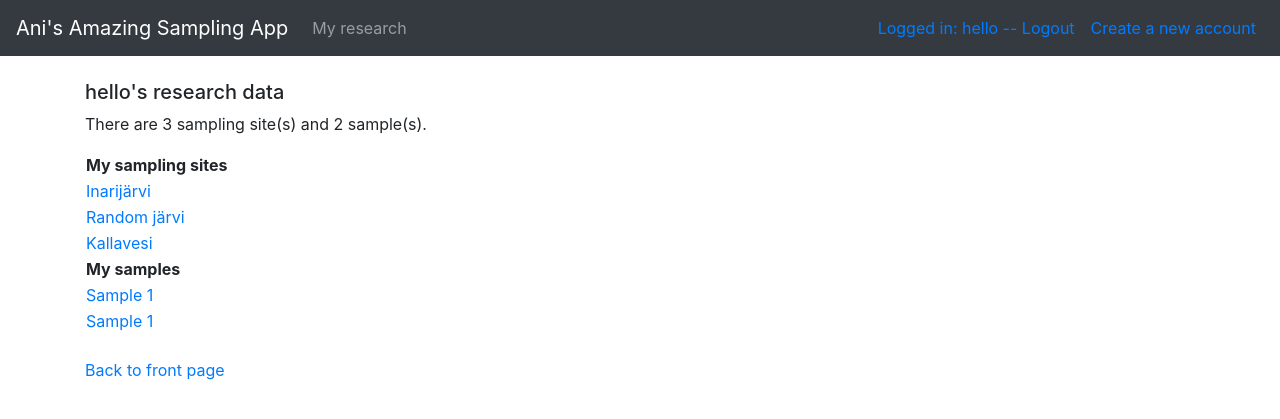
After one commit to ansolotli/Tutkimussovellus, a Flask app: page /auth/own in a window 1280 px wide. The commit adds this page. Shown: the top 419 px of the page. Run offline with Flask 2, Linux system fonts and the light colour scheme; a user stored in the database is signed in; data comes from the database, SQL or seed files in the repository; both versions use the stored data as it was after the commit; some libraries are stand-ins or nearby versions.

Commit message:
Page for user's own research data, database queries about user's data & toggle button for navbar

```diff
--- a/application/auth/models.py
+++ b/application/auth/models.py
@@ -48,3 +48,17 @@ class User(Base):
 
     def roles(self):
         return["ADMIN"]
+
+    @staticmethod
+    def count_users_sites(userid):
+        stmt = text("SELECT COUNT(users_sites.site_id) FROM users_sites WHERE user_id = :userid").params(userid=userid)
+
+        result = db.engine.execute(stmt)
+        return result.fetchone()[0]
+
+    @staticmethod
+    def count_users_samples(userid):
+        stmt = text("SELECT COUNT(users_samples.sample_id) FROM users_samples WHERE user_id = :userid").params(userid=userid)
+
+        result = db.engine.execute(stmt)
+        return result.fetchone()[0]
--- a/application/auth/views.py
+++ b/application/auth/views.py
@@ -1,7 +1,8 @@
 from flask import render_template, request, redirect, url_for
-from flask_login import login_user, logout_user
+from flask_login import login_user, logout_user, current_user
+from sqlalchemy import text
 
-from application import app, db
+from application import app, db, login_required
 from application.auth.models import User
 from application.auth.forms import LoginForm, NewUserForm
 
@@ -25,9 +26,11 @@ def auth_logout():
     logout_user()
     return redirect(url_for("index"))
 
+
 @app.route("/auth/new/")
 def auth_form():
     return render_template("auth/new.html", form = NewUserForm())
+
 
 @app.route("/auth/add", methods=["POST"])
 def auth_create():
@@ -42,3 +45,30 @@ def auth_create():
     db.session().commit()
 
     return redirect(url_for("index"))
+
+
+@app.route("/auth/own", methods=["GET"])
+@login_required()
+def auth_account():
+
+    user = User.query.filter_by(username=current_user.username).first()
+    sites = user.mysites
+    samples = user.mysamples
+
+    # sites ja samples -listojen sijaan yksi lista, jossa on näytteet per site
+
+    # stmt = text(
+    #     "SELECT users_samples.sample_id, users_samples.user_id, site.name, sample.samplename "
+    #     "FROM users_samples JOIN sample ON sample.id = users_samples.sample_id, sites_samples "
+    #     "JOIN site ON site.id = sites_samples.site_id WHERE users_samples.user_id=:user_id AND "
+    #     "sites_samples.sample_id=users_samples.sample_id").params(user_id=current_user.id)
+
+    # siteslist = db.engine.execute(stmt)
+    # db.session.commit()
+
+
+    users_sites = current_user.count_users_sites(current_user.id)
+    users_samples = current_user.count_users_samples(current_user.id)
+
+    return render_template("auth/ownaccount.html", user=current_user, sites=sites, samples=samples,
+        users_sites=users_sites, users_samples=users_samples)
--- a/application/sites/views.py
+++ b/application/sites/views.py
@@ -15,13 +15,12 @@ def sites_index():
 
 
 @app.route("/sites/<site_id>", methods=["GET"])
-def sites_show(site_id):
+def sites_show_one_site(site_id):
 
     site = Site.query.get(site_id)
     samples = site.samples
 
     return render_template("sites/single.html", site=site, form=RenameSiteForm(), samples=samples)
-#  = sample = Sample.query.filter(Sample.site_id == site_id)
 
 
 @app.route("/sites/new/", methods=["GET"])
@@ -39,7 +38,6 @@ def sites_create():
         return render_template("sites/new.html", form = form)
 
     s = Site(form.name.data)
-    # s.account_id = current_user.id
 
     user = User.query.filter_by(username=current_user.username).first()
     user.mysites.append(s)
@@ -83,4 +81,4 @@ def sites_rename(site_id):
 
     db.session.commit()
 
-    return redirect(url_for("sites_show", site_id=site_id))
+    return redirect(url_for("sites_show_one_site", site_id=site_id))
--- /dev/null
+++ b/application/templates/auth/ownaccount.html
@@ -0,0 +1,30 @@
+{% extends "layout.html" %}
+
+{% block body %}
+<form method="GET" action="{{ url_for('auth_account') }}">
+    <h5>{{ user.name }}'s research data</h5>
+    <p>There are {{ users_sites }} sampling site(s) and {{ users_samples }} sample(s).</p>
+
+    <table>
+        <tr>
+            <th>My sampling sites</th>
+        </tr>
+        {% for site in sites %}
+        <tr>
+            <td><a href="{{ url_for('sites_show_one_site', site_id=site.id) }}">{{ site.name }}</a> </td>
+        </tr>
+        {% endfor %}
+        <tr>
+            <th>My samples</th>
+        </tr>
+        {% for sample in samples %}
+        <tr>
+            <td><a href="{{ url_for('samples_show_one_sample', sample_id=sample.id) }}">{{ sample.samplename }}</a> </td>
+        </tr>
+        {% endfor %}
+        <tr>
+    </table>
+    <br>
+    <p><a href="{{ url_for('index') }}">Back to front page</a></p>
+</form>
+{% endblock %}
--- a/application/templates/layout.html
+++ b/application/templates/layout.html
@@ -4,16 +4,26 @@
 <head>
   <meta charset="utf-8">
   <title>Ani's Amazing Sampling App</title>
-  <link rel="stylesheet" href="https://maxcdn.bootstrapcdn.com/bootstrap/4.0.0/css/bootstrap.min.css" integrity="sha384-Gn5384xqQ1aoWXA+058RXPxPg6fy4IWvTNh0E263XmFcJlSAwiGgFAW/dAiS6JXm"
-    crossorigin="anonymous">
+  <link rel="stylesheet" href="https://maxcdn.bootstrapcdn.com/bootstrap/4.0.0/css/bootstrap.min.css"
+    integrity="sha384-Gn5384xqQ1aoWXA+058RXPxPg6fy4IWvTNh0E263XmFcJlSAwiGgFAW/dAiS6JXm" crossorigin="anonymous">
 </head>
 
 <body>
 
   <nav class="navbar navbar-expand-md navbar-dark bg-dark mb-4">
     <a class="navbar-brand" href="#">Ani's Amazing Sampling App</a>
+    <button class="navbar-toggler" type="button" data-toggle="collapse" data-target="#navbarCollapse"
+      aria-controls="navbarCollapse" aria-expanded="false" aria-label="Toggle navigation">
+      <span class="navbar-toggler-icon"></span>
+    </button>
+    <div class="collapse navbar-collapse" id="navbarCollapse">
+      <ul class="navbar-nav mr-auto">
+        <li class="nav-item">
+          <a class="nav-link" href="{{ url_for('auth_account') }} ">My research</a>
+        </li>
+      </ul>
       <div class="form-inline mt-2 mt-md-0 ml-auto">
-      <ul class="navbar-nav">
+        <ul class="navbar-nav ml-auto">
           <li class="nav-item active px-2">
             {% if current_user.is_authenticated %}
             <a href="{{ url_for('auth_logout') }}">Logged in: {{ current_user.name }} -- Logout</a>
@@ -36,11 +46,14 @@
     {% endblock %}
   </main>
 
-  <script src="https://code.jquery.com/jquery-3.2.1.slim.min.js" integrity="sha384-KJ3o2DKtIkvYIK3UENzmM7KCkRr/rE9/Qpg6aAZGJwFDMVNA/GpGFF93hXpG5KkN"
+  <script src="https://code.jquery.com/jquery-3.2.1.slim.min.js"
+    integrity="sha384-KJ3o2DKtIkvYIK3UENzmM7KCkRr/rE9/Qpg6aAZGJwFDMVNA/GpGFF93hXpG5KkN"
     crossorigin="anonymous"></script>
-  <script src="https://cdnjs.cloudflare.com/ajax/libs/popper.js/1.12.9/umd/popper.min.js" integrity="sha384-ApNbgh9B+Y1QKtv3Rn7W3mgPxhU9K/ScQsAP7hUibX39j7fakFPskvXusvfa0b4Q"
+  <script src="https://cdnjs.cloudflare.com/ajax/libs/popper.js/1.12.9/umd/popper.min.js"
+    integrity="sha384-ApNbgh9B+Y1QKtv3Rn7W3mgPxhU9K/ScQsAP7hUibX39j7fakFPskvXusvfa0b4Q"
     crossorigin="anonymous"></script>
-  <script src="https://maxcdn.bootstrapcdn.com/bootstrap/4.0.0/js/bootstrap.min.js" integrity="sha384-JZR6Spejh4U02d8jOt6vLEHfe/JQGiRRSQQxSfFWpi1MquVdAyjUar5+76PVCmYl"
+  <script src="https://maxcdn.bootstrapcdn.com/bootstrap/4.0.0/js/bootstrap.min.js"
+    integrity="sha384-JZR6Spejh4U02d8jOt6vLEHfe/JQGiRRSQQxSfFWpi1MquVdAyjUar5+76PVCmYl"
     crossorigin="anonymous"></script>
 
 </body>
--- a/application/templates/sites/list.html
+++ b/application/templates/sites/list.html
@@ -8,7 +8,7 @@
   </tr>
   {% for site in sites %}
   <tr>
-    <td><a href="{{ url_for('sites_show', site_id=site.id) }}">{{ site.name }}</a></td>
+    <td><a href="{{ url_for('sites_show_one_site', site_id=site.id) }}">{{ site.name }}</a></td>
   </tr>
   {% endfor %}
 </table>
```
Also changed, not shown: application/sampling.db. Lines whose indentation alone changed are shown as unchanged.
